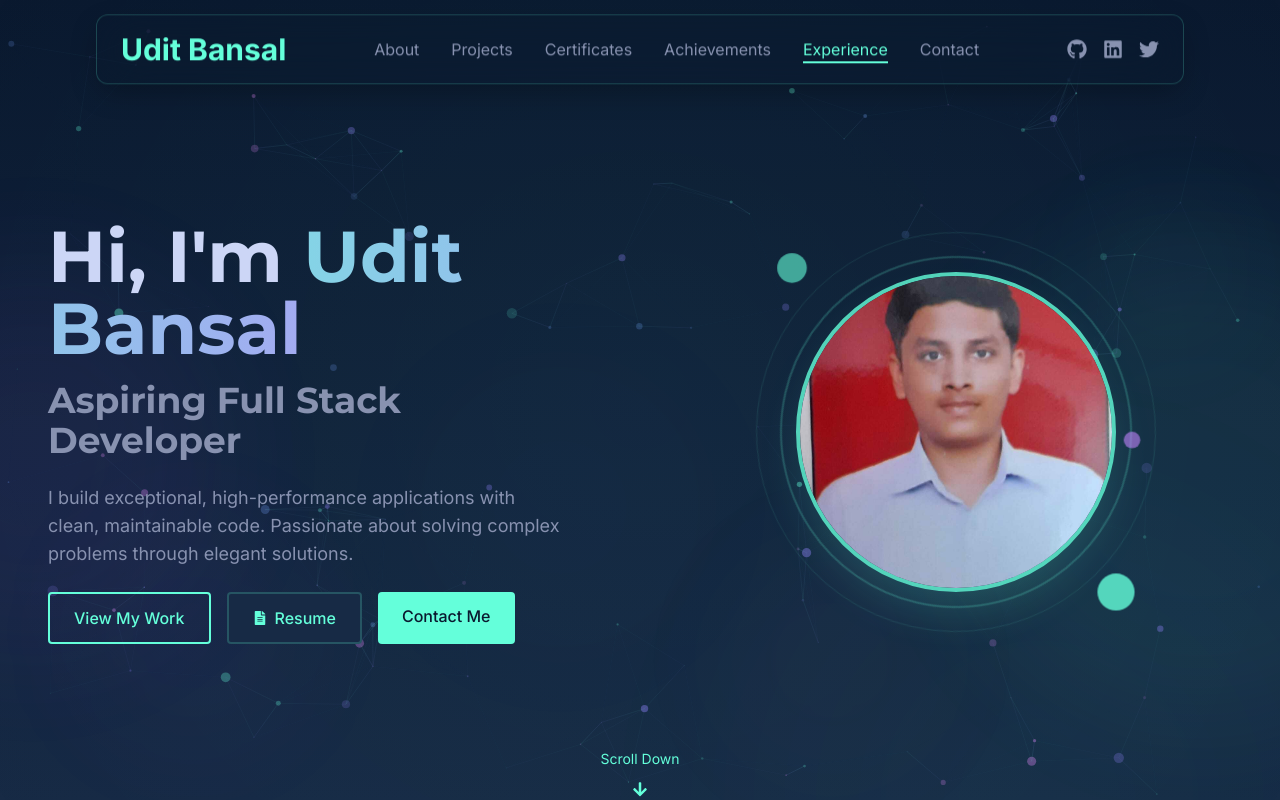
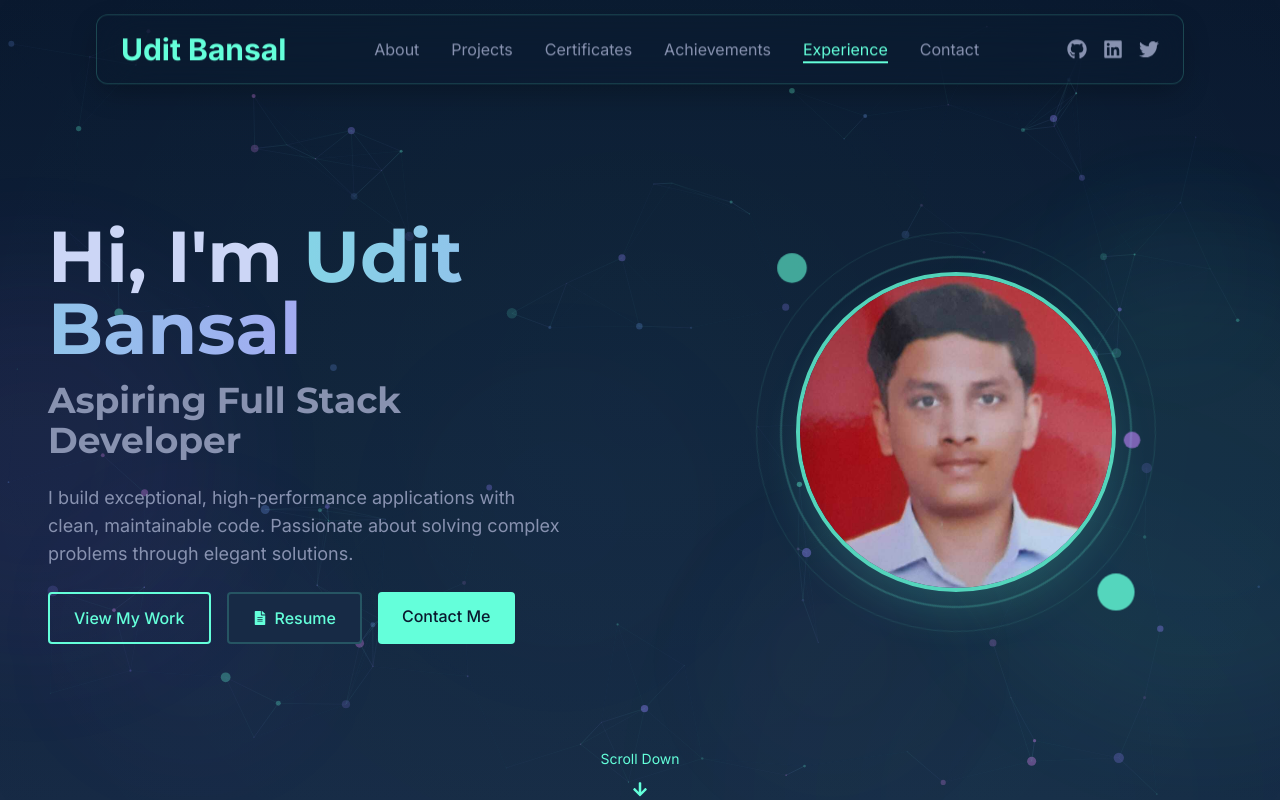
Before and after one commit to Bansaludit1385/udit-portfolio, a Next.js app: page / in a window 1280 px wide. Shown: the top 800 px of the page. Built offline with nearby package versions, Linux system fonts and the light colour scheme.

Commit message:
Adjusted profile image zoom and alignment

```diff
--- a/app/components/Hero.tsx
+++ b/app/components/Hero.tsx
@@ -399,8 +399,7 @@ const Hero = () => {
   src="/images/profile.jpg"
   alt="Udit Bansal - Profile Picture"
   fill
-                  style={{ objectFit: 'cover' }}
-                  className="transition-transform duration-500 hover:scale-110 filter saturate-[1.15]"
+  className="object-cover object-top scale-125 transition-transform duration-500 hover:scale-135 filter saturate-[1.15]"
   priority
   onError={(e) => {
     (e.target as HTMLImageElement).style.display = 'none';
```
Also changed, not shown: public/images/New_Profile.txt (renamed from public/images/New_Profile.jpg). Lines whose indentation alone changed are shown as unchanged.
